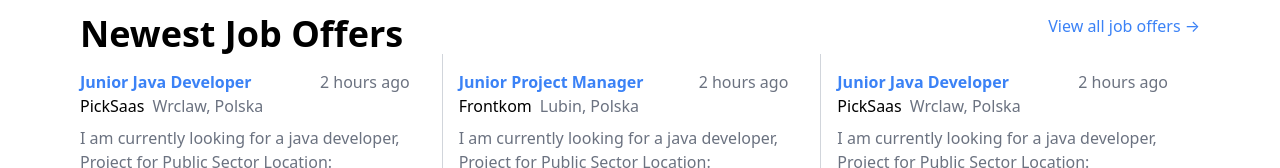
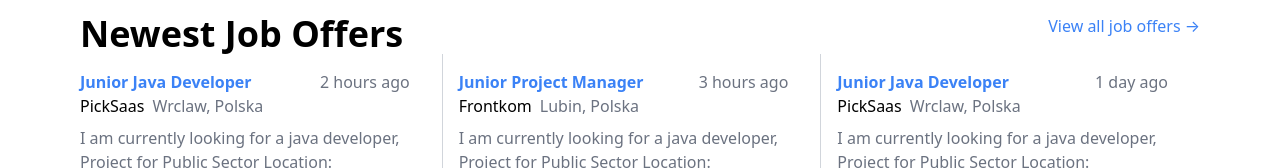
Before and after one commit to sakibrahmanchy/landing-page, a React (Create React App) app: page / in a window 1280 px wide. Shown: the part 466-634 px from the top of the page. Built offline with nearby package versions, Linux system fonts and the light colour scheme.

Commit message:
Fixed several issues

```diff
--- a/src/components/job-offer/job-offers.ts
+++ b/src/components/job-offer/job-offers.ts
@@ -23,7 +23,7 @@
     {
         position: "Junior Project Manager",
         companyName: "Frontkom",
-        postTime: "2 hours ago",
+        postTime: "3 hours ago",
         location: "Lubin, Polska",
         description: "I am currently looking for a java developer, Project for Public Sector Location: Wroclaw(during the pandemic remote work).",
         link: "/1",
@@ -33,7 +33,7 @@
     {
         position: "Junior Java Developer",
         companyName: "PickSaas",
-        postTime: "2 hours ago",
+        postTime: "1 day ago",
         location: "Wrclaw, Polska",
         description: "I am currently looking for a java developer, Project for Public Sector Location: Wroclaw(during the pandemic remote work).",
         link: "/1",
```
